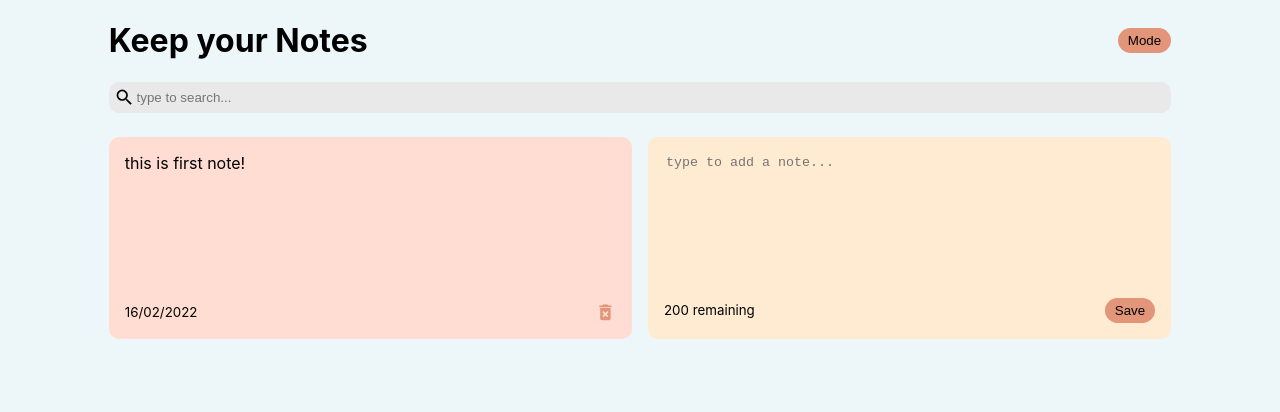
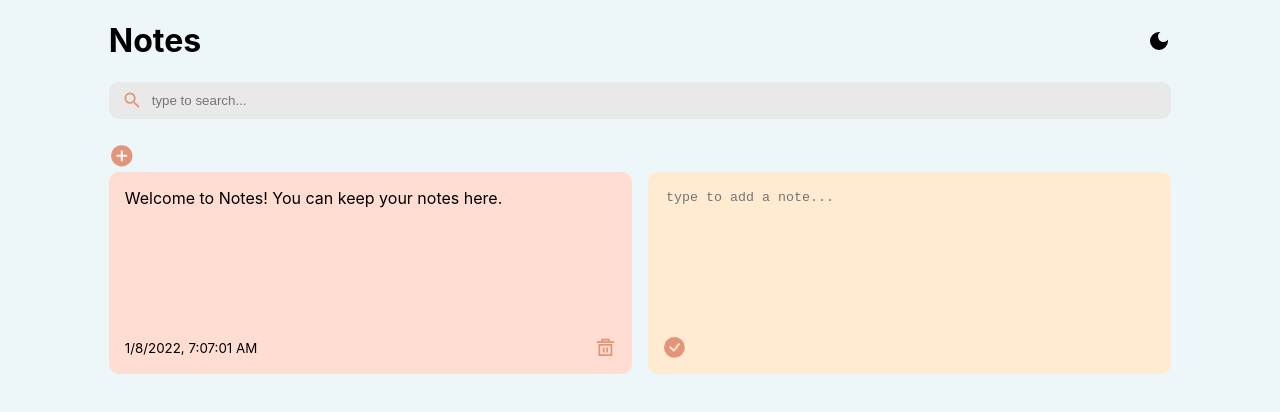
Before and after one commit to sarazm2000/NoteApp, a React (Create React App) app: page / in a window 1280 px wide. Shown: the top 412 px of the page. Built offline with nearby package versions, Linux system fonts and the light colour scheme.

Commit message:
add AddButton to create new notes

```diff
--- a/package.json
+++ b/package.json
@@ -9,6 +9,7 @@
     "react": "^17.0.2",
     "react-dom": "^17.0.2",
     "react-icons": "^4.3.1",
+    "react-persian-calendar-date-picker": "^1.1.6",
     "react-scripts": "5.0.0",
     "web-vitals": "^2.1.3"
   },
--- a/public/index.html
+++ b/public/index.html
@@ -2,42 +2,22 @@
 <html lang="en">
   <head>
     <meta charset="utf-8" />
-    <link rel="icon" href="%PUBLIC_URL%/favicon.ico" />
+    <!-- <link rel="icon" href="%PUBLIC_URL%/cli-note" /> -->
+    <link rel="shortcut icon" href="icons8-note-30.png" type="image/x-icon">
     <meta name="viewport" content="width=device-width, initial-scale=1" />
     <meta name="theme-color" content="#000000" />
     <meta
       name="description"
       content="Web site created using create-react-app"
     />
-    <link rel="apple-touch-icon" href="%PUBLIC_URL%/logo192.png" />
-    <!--
-      manifest.json provides metadata used when your web app is installed on a
-      user's mobile device or desktop. See https://developers.google.com/web/fundamentals/web-app-manifest/
-    -->
+
     <link rel="manifest" href="%PUBLIC_URL%/manifest.json" />
-    <!--
-      Notice the use of %PUBLIC_URL% in the tags above.
-      It will be replaced with the URL of the `public` folder during the build.
-      Only files inside the `public` folder can be referenced from the HTML.
 
-      Unlike "/favicon.ico" or "favicon.ico", "%PUBLIC_URL%/favicon.ico" will
-      work correctly both with client-side routing and a non-root public URL.
-      Learn how to configure a non-root public URL by running `npm run build`.
-    -->
-    <title>React App</title>
+    <title>Note App</title>
   </head>
   <body>
     <noscript>You need to enable JavaScript to run this app.</noscript>
     <div id="root"></div>
-    <!--
-      This HTML file is a template.
-      If you open it directly in the browser, you will see an empty page.
 
-      You can add webfonts, meta tags, or analytics to this file.
-      The build step will place the bundled scripts into the <body> tag.
-
-      To begin the development, run `npm start` or `yarn start`.
-      To create a production bundle, use `npm run build` or `yarn build`.
-    -->
   </body>
 </html>
--- a/src/App.js
+++ b/src/App.js
@@ -3,23 +3,25 @@ import { nanoid } from 'nanoid';
 import { useState } from "react";
 import Search from "./components/Search";
 import Header from "./components/Header";
+import AddButton from './components/AddButton';
 
 const App = () => {
   const [notes, setNotes] = useState([{
-    text: "this is first note!",
-    date: "16/02/2022"
+    text: "Welcome to Notes! You can keep your notes here.",
+    date: `${new Date().toLocaleString()}`
   }]);
 
   const [SearchText, setSearchText] = useState('');
 
-  const [darkMode, setDarkMode] = useState(false)
+  const [darkMode, setDarkMode] = useState(false);
+
+  const [addButton, setAddButton] = useState('');
 
   const addNote = (text) => {
-    const date = new Date();
     const newNote = {
       id: nanoid(),
       text : text,
-      date: date.toLocaleDateString()
+      date: `${new Date().toLocaleString()}`
     }
     const newNotes = [...notes, newNote];
     setNotes(newNotes);
@@ -35,6 +37,7 @@ const App = () => {
        <div className="container">
     <Header handleToggleDarkMode = {setDarkMode}/>
     <Search handleSearchNote={setSearchText}/>
+    <AddButton />
     <NotesList notes={notes.filter((note) =>
      note.text.toLocaleLowerCase().includes(SearchText))}
     handleAddNote={addNote}
--- /dev/null
+++ b/src/components/AddButton.js
@@ -0,0 +1,12 @@
+import { useState } from 'react';
+import {MdAddCircle} from 'react-icons/md';
+import AddNote from './AddNote';
+
+const AddButton = () => {
+    return (
+        <MdAddCircle className='AddButton' onClick={()=> <AddNote />}
+        size='1.6em'/>
+    );
+};
+
+export default AddButton;
--- a/src/components/AddNote.js
+++ b/src/components/AddNote.js
@@ -1,4 +1,5 @@
 import { useState } from 'react';
+import {BsFillCheckCircleFill} from 'react-icons/bs';
 
 const AddNote = ({handleAddNote}) => {
     const [noteText, setNoteText] = useState('');
@@ -18,8 +19,9 @@ const AddNote = ({handleAddNote}) => {
         placeholder="type to add a note..."
         onChange={handleChange}></textarea>
         <div className="note-footer">
-            <small>200 remaining</small>
-            <button className="save" onClick={handleSaveClick}>Save</button>
+            {/* <button className="save" onClick={handleSaveClick}>Save</button> */}
+            <BsFillCheckCircleFill onClick={handleSaveClick}
+            className='save-icon' size = "1.3em"/>
         </div>
     </div>);
 };
--- a/src/components/Header.js
+++ b/src/components/Header.js
@@ -1,13 +1,17 @@
 import React from "react";
+import {MdDarkMode} from 'react-icons/md';
+import {MdAddCircle} from 'react-icons/md';
 
 const Header = ({handleToggleDarkMode}) => {
 
     return (
         <div className="header">
-            <h1>Keep your Notes</h1>
-            <button onClick={() => handleToggleDarkMode (
+            <h1>Notes</h1>
+
+            <MdDarkMode onClick={() => handleToggleDarkMode(
                 (previousDarkMode) => !previousDarkMode
-            )} className="save">Mode</button>
+            )}
+                className='mode' size = "1.5em"/>
         </div>
     );
 }
--- a/src/components/Note.js
+++ b/src/components/Note.js
@@ -1,4 +1,4 @@
-import { MdDeleteForever } from 'react-icons/md';
+import { RiDeleteBin5Line } from 'react-icons/ri';
 
 const Note = ({id, text, date, handleDeleteNote}) => {
     return (
@@ -6,7 +6,7 @@ const Note = ({id, text, date, handleDeleteNote}) => {
             <span>{text}</span>
             <div className="note-footer">
                 <small>{date}</small>
-                <MdDeleteForever onClick={()=> handleDeleteNote(id)}
+                <RiDeleteBin5Line onClick={()=> handleDeleteNote(id)}
                 className='delete-icon' size= '1.3em'/>
             </div>
         </div>
--- a/src/components/NotesList.js
+++ b/src/components/NotesList.js
@@ -4,6 +4,7 @@ import AddNote from './AddNote';
 const NotesList = ({notes, handleAddNote, handleDeleteNote}) => {
     return (
         <div className="notes-list">
+
             {notes.map((note) => (
                 <Note
                     id={note.id}
--- a/src/index.css
+++ b/src/index.css
@@ -108,15 +108,44 @@ textarea:focus{
   align-items: center;
   background-color: rgb(233, 233, 233);
   border-radius: 10px;
-  padding: 5px;
   margin-bottom: 1.5em;
+  padding: .5rem;
+}
+
+.search-icon {
+  padding-left: .3rem;
+  color: var(--save);
 }
 
 .search input {
   border: none;
   background-color: rgb(233, 233, 233);
+  padding-left: .7em;
 }
 
 .search input:focus {
   outline: none;;
 }
+
+.save-icon {
+  color: var(--save);
+  cursor: pointer;
+}
+
+.save-icon:hover {
+  color: var(--saveHover);
+
+}
+
+.mode {
+  cursor: pointer;
+}
+
+.AddButton {
+  color: var(--save);
+  cursor: pointer;
+}
+
+.AddButton:hover {
+  color: var(--saveHover);
+}
```
Also changed, not shown: public/icons8-note-30.png (added), 1 other file (tests, documents, lock files or other folders).
